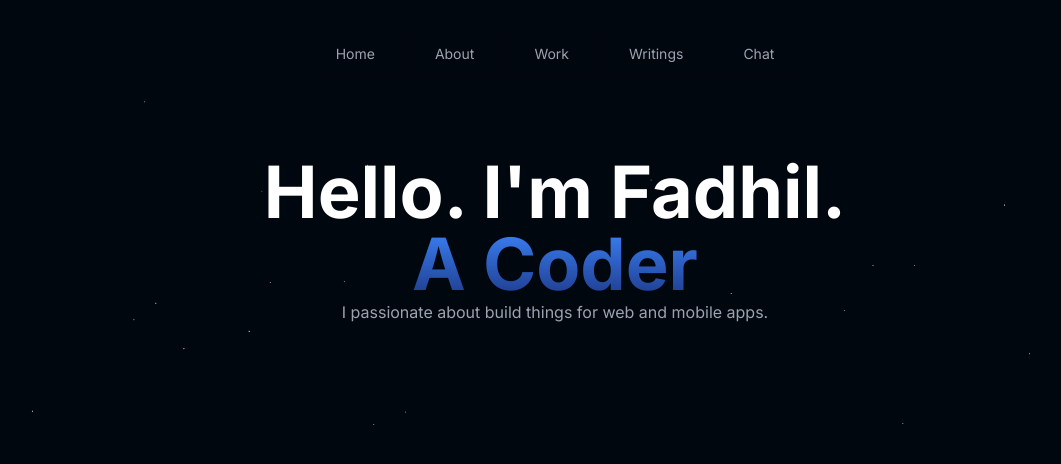
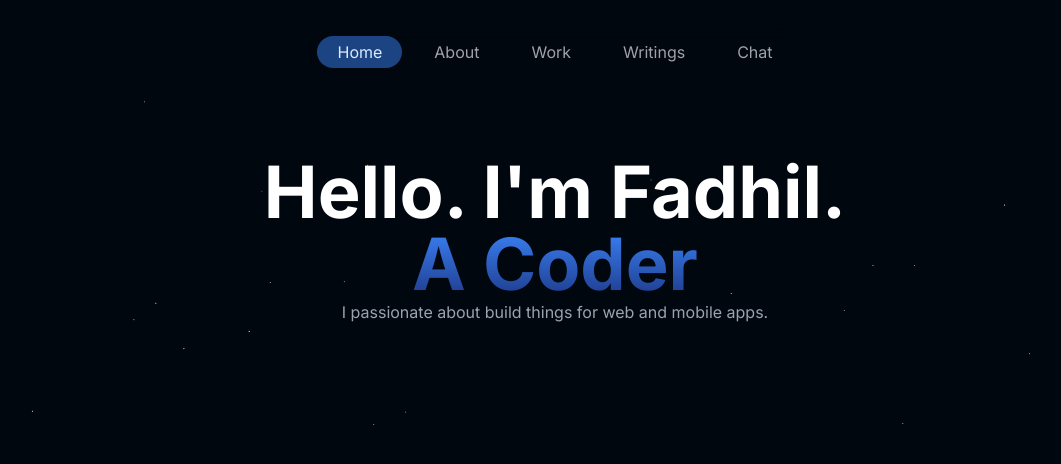
Before and after one commit to fadhildwia/portfolio-v1, a Next.js app: page / in a window 1280 px wide. Shown: the top 464 px of the page, without its empty margins (85-1146 px from the left). Built offline with nearby package versions, Linux system fonts and the light colour scheme.

Commit message:
feat: fix bug navbar and create layout component

```diff
--- a/package.json
+++ b/package.json
@@ -21,6 +21,7 @@
   "dependencies": {
     "@types/js-cookie": "^3.0.6",
     "axios": "^1.6.7",
+    "framer-motion": "^11.2.10",
     "js-cookie": "^3.0.5",
     "next": "14.2.3",
     "prettier": "^3.2.5",
--- /dev/null
+++ b/src/components/Layout.tsx
@@ -0,0 +1,18 @@
+import { Navbar } from '@components/Navbar';
+import { Inter } from 'next/font/google';
+import React from 'react';
+
+const inter = Inter({ subsets: ['latin'] });
+
+interface LayoutProps {
+  children: React.ReactNode;
+}
+
+export const Layout = ({ children }: LayoutProps) => {
+  return (
+    <div className={inter.className}>
+      <Navbar />
+      <div>{children}</div>
+    </div>
+  );
+};
--- /dev/null
+++ b/src/components/Navbar.tsx
@@ -0,0 +1,92 @@
+import { motion } from 'framer-motion';
+import Link from 'next/link';
+import React, { useCallback, useEffect, useState } from 'react';
+
+const navItems = [
+  {
+    path: '/#home',
+    name: 'Home'
+  },
+  {
+    path: '/#about',
+    name: 'About'
+  },
+  {
+    path: '/#work',
+    name: 'Work'
+  },
+  {
+    path: '/#writings',
+    name: 'Writings'
+  },
+  {
+    path: '/#chat',
+    name: 'Chat'
+  }
+];
+
+export const Navbar = () => {
+  const [position, setPosition] = useState<string>('/#home');
+  const [hoveredPath, setHoveredPath] = useState<string>(position);
+
+  const [isTop, setIsTop] = useState(0);
+
+  const onScroll = useCallback(() => {
+    const { scrollY } = window;
+    setIsTop(scrollY);
+  }, []);
+
+  useEffect(() => {
+    window.addEventListener('scroll', onScroll);
+
+    return () => {
+      window.removeEventListener('scroll', onScroll);
+    };
+    // eslint-disable-next-line react-hooks/exhaustive-deps
+  }, []);
+
+  return (
+    <div className="fixed top-7 left-0 right-0 flex justify-center">
+      <nav
+        className={`flex relative sm:gap-3 rounded-full p-2 backdrop-blur ${
+          isTop === 0 ? '' : 'bg-blue-400/[.2]'
+        }`}
+      >
+        {navItems.map((item) => {
+          return (
+            <Link
+              key={item.path}
+              className={`px-3 sm:px-5 py-1 text-sm sm:text-base relative duration-300 ease-in ${
+                position === item.path ? 'text-blue-100' : 'text-zinc-400'
+              }`}
+              data-active={position}
+              href={item.path}
+              onClick={() => setPosition(item.path)}
+              onMouseOver={() => setHoveredPath(item.path)}
+              onMouseLeave={() => setHoveredPath(position)}
+            >
+              <span>{item.name}</span>
+              {item.path === hoveredPath && (
+                <motion.div
+                  className="absolute bottom-0 left-0 h-full bg-blue-500/50 rounded-full -z-10"
+                  layoutId="navbar"
+                  aria-hidden="true"
+                  style={{
+                    width: '100%'
+                  }}
+                  transition={{
+                    type: 'spring',
+                    bounce: 0.25,
+                    stiffness: 130,
+                    damping: 9,
+                    duration: 0.3
+                  }}
+                />
+              )}
+            </Link>
+          );
+        })}
+      </nav>
+    </div>
+  );
+};
--- a/src/components/Navbar/Navbar.tsx
+++ /dev/null
@@ -1,32 +0,0 @@
-import Link from 'next/link';
-import React, { useState } from 'react';
-
-import { ButtonProps, NavbarProps } from './Navbar.type';
-
-export const Navbar = ({ isTop }: NavbarProps) => {
-  const [position, setPosition] = useState('home');
-
-  const Button = ({ title, href, onClick }: ButtonProps) => {
-    return (
-      <Link
-        href={href}
-        onClick={() => onClick(href.replace('#', ''))}
-        className={`py-2 px-3 sm:py-4 sm:px-7 text-sm hover:text-white w-full backdrop-blur-sm ${position === href.replace('#', '') && !isTop && 'bg-neutral-300/[0.2] rounded-full w-full'}`}
-      >
-        {title}
-      </Link>
-    );
-  };
-
-  return (
-    <div
-      className={`fixed mx-auto flex justify-center z-20 gap-1 rounded-full ${isTop ? 'text-gray-400 ' : 'text-white bg-neutral-300/[0.2]'}`}
-    >
-      <Button title="Home" href="#home" onClick={setPosition} />
-      <Button title="About" href="#about" onClick={setPosition} />
-      <Button title="Work" href="#work" onClick={setPosition} />
-      <Button title="Writings" href="#writings" onClick={setPosition} />
-      <Button title="Chat" href="#chat" onClick={setPosition} />
-    </div>
-  );
-};
--- a/src/components/Navbar/index.ts
+++ /dev/null
@@ -1 +0,0 @@
-export * from './Navbar';
--- a/src/pages/_app.tsx
+++ b/src/pages/_app.tsx
@@ -1,7 +1,12 @@
 import '@styles/globals.css';
 
+import { Layout } from '@components/Layout';
 import type { AppProps } from 'next/app';
 
 export default function App({ Component, pageProps }: AppProps) {
-  return <Component {...pageProps} />;
+  return (
+    <Layout>
+      <Component {...pageProps} />
+    </Layout>
+  );
 }
--- a/src/pages/index.tsx
+++ b/src/pages/index.tsx
@@ -1,35 +1,9 @@
-import { Navbar } from '@components/Navbar';
 import { HomeSection } from '@components/Section/HomeSection';
-import { Inter } from 'next/font/google';
-import { useCallback, useEffect, useState } from 'react';
-
-const inter = Inter({ subsets: ['latin'] });
 
 export default function Home() {
-  const [isTop, setIsTop] = useState(false);
-
-  const onScroll = useCallback(() => {
-    const { scrollY } = window;
-    setIsTop(scrollY === 0);
-  }, []);
-
-  useEffect(() => {
-    window.addEventListener('scroll', onScroll);
-
-    return () => {
-      window.removeEventListener('scroll', onScroll);
-    };
-    // eslint-disable-next-line react-hooks/exhaustive-deps
-  }, []);
-
   return (
-    <div
-      className={`flex min-h-screen w-full flex-col items-center justify-between p-7 ${inter.className}`}
-    >
-      <Navbar isTop={isTop} />
-      <div className="mt-10">
-        <HomeSection />
-      </div>
+    <div className="container mx-auto w-full min-h-screen flex-col justify-center items-center mt-20">
+      <HomeSection />
     </div>
   );
 }
```
Also changed, not shown: src/components/Navbar/Navbar.type.ts (deleted, +0 -9 lines), 1 other file (tests, documents, lock files or other folders).
